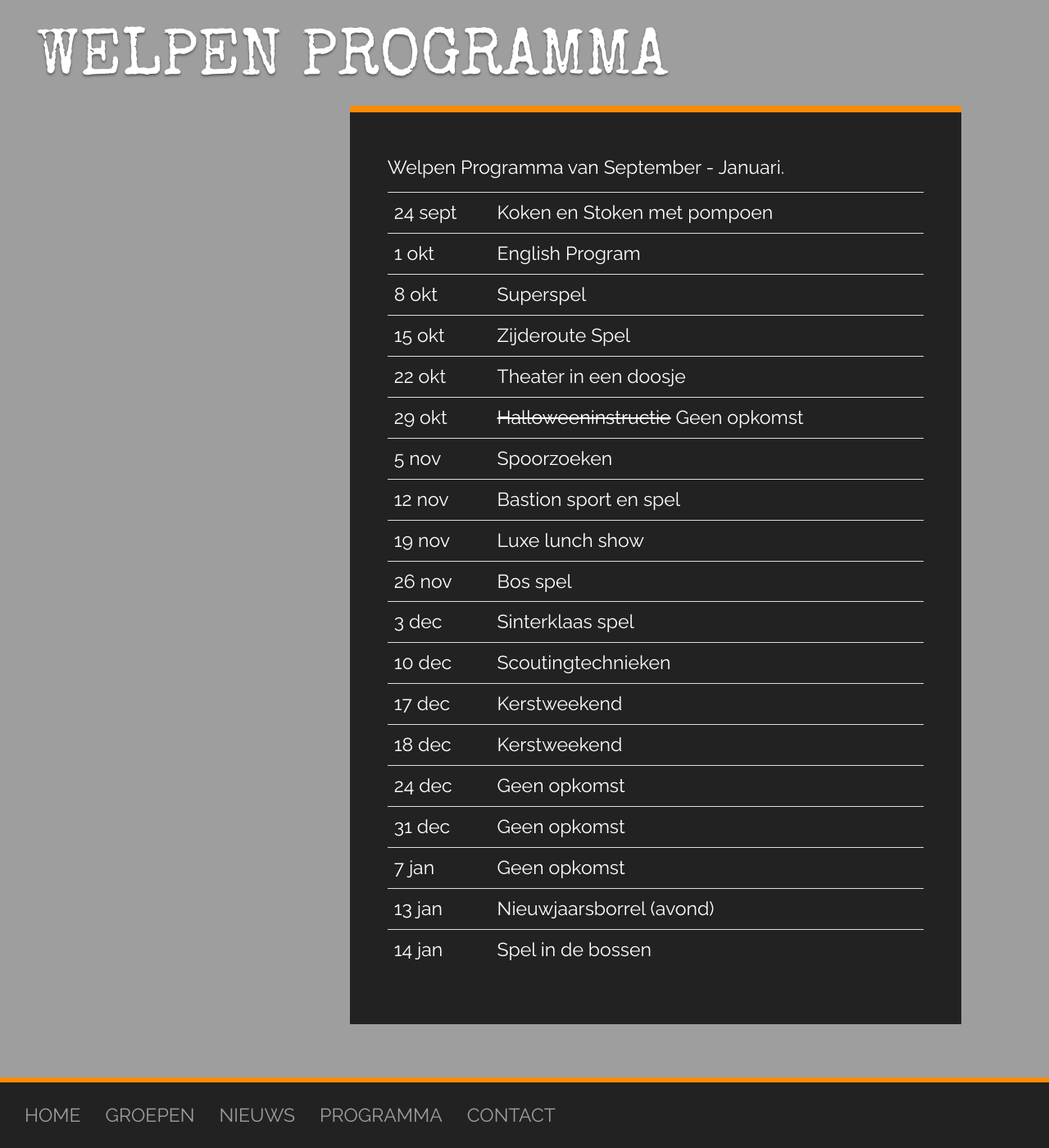
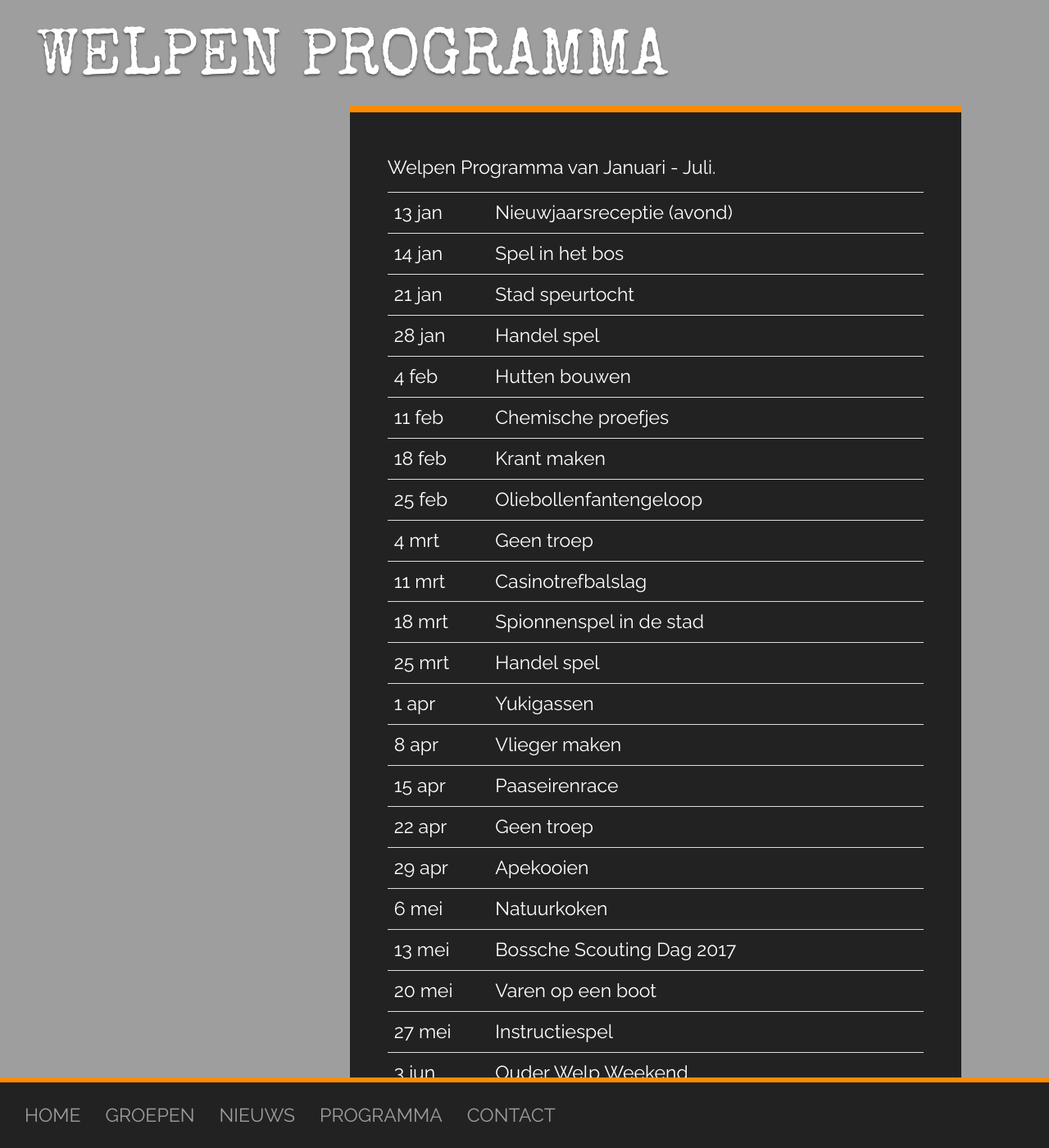
Before and after one commit to nognooitmeegemaakt/website, a Jekyll site: the page built from _agenda/welpen.md, in a window 1280 px wide and 1400 px high. Shown: the whole window at 82% size. Built offline with Jekyll 4.4.1, drawn with Linux system fonts in a browser that asks for light colours; some web fonts are replaced; some of the changed text lies outside the part shown.

Commit message:
Update welpen.md

```diff
--- a/_agenda/welpen.md
+++ b/_agenda/welpen.md
@@ -3,26 +3,35 @@ title: Welpen Programma
 layout: agenda
 ---
 
-Welpen Programma van September - Januari.
+Welpen Programma van Januari - Juli.
 
 {:.table}
 |-------|---------
-| 24 sept |	Koken en Stoken met pompoen
-| 1 okt |	English Program
-| 8 okt |	Superspel
-| 15 okt |	Zijderoute Spel
-| 22 okt |	Theater in een doosje
-| 29 okt |	~~Halloweeninstructie~~ Geen opkomst
-| 5 nov |	Spoorzoeken
-| 12 nov |	Bastion sport en spel
-| 19 nov |	Luxe lunch show
-| 26 nov |	Bos spel
-| 3 dec |	Sinterklaas spel
-| 10 dec |	Scoutingtechnieken
-| 17 dec |	Kerstweekend
-| 18 dec |	Kerstweekend
-| 24 dec |	Geen opkomst
-| 31 dec |	Geen opkomst
-| 7 jan |	Geen opkomst
-| 13 jan |	Nieuwjaarsborrel (avond)
-| 14 jan |	Spel in de bossen
+| 13 jan | Nieuwjaarsreceptie (avond)
+| 14 jan | Spel in het bos
+| 21 jan | Stad speurtocht
+| 28 jan | Handel spel
+| 4 feb | Hutten bouwen
+| 11 feb | Chemische proefjes
+| 18 feb | Krant maken
+| 25 feb | Oliebollenfantengeloop
+| 4 mrt | Geen troep
+| 11 mrt | Casinotrefbalslag
+| 18 mrt | Spionnenspel in de stad
+| 25 mrt | Handel spel
+| 1 apr | Yukigassen
+| 8 apr | Vlieger maken
+| 15 apr | Paaseirenrace
+| 22 apr | Geen troep
+| 29 apr | Apekooien
+| 6 mei | Natuurkoken
+| 13 mei | Bossche Scouting Dag 2017
+| 20 mei | Varen op een boot
+| 27 mei | Instructiespel
+| 3 jun | Ouder Welp Weekend
+| 10 jun | Volkstuintjes Amazones
+| 17 jun | Paarden/koeienfokkerij Bezoeken
+| 24 jun | Openluchttheater
+| 1 jul | Openluchttheater
+| 8 jul | De Waterspelen
+| 16 jul | Zomerkamp Welpen
```
